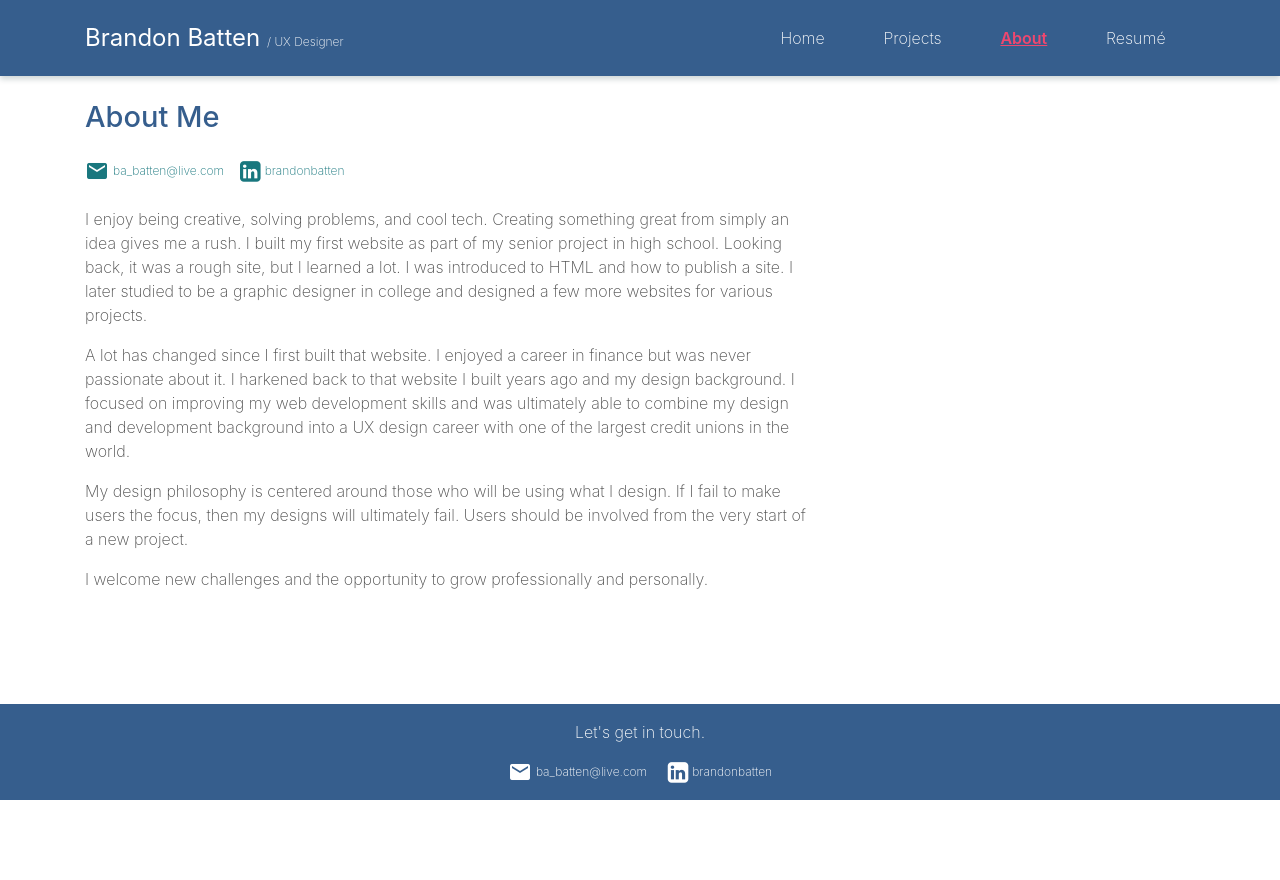
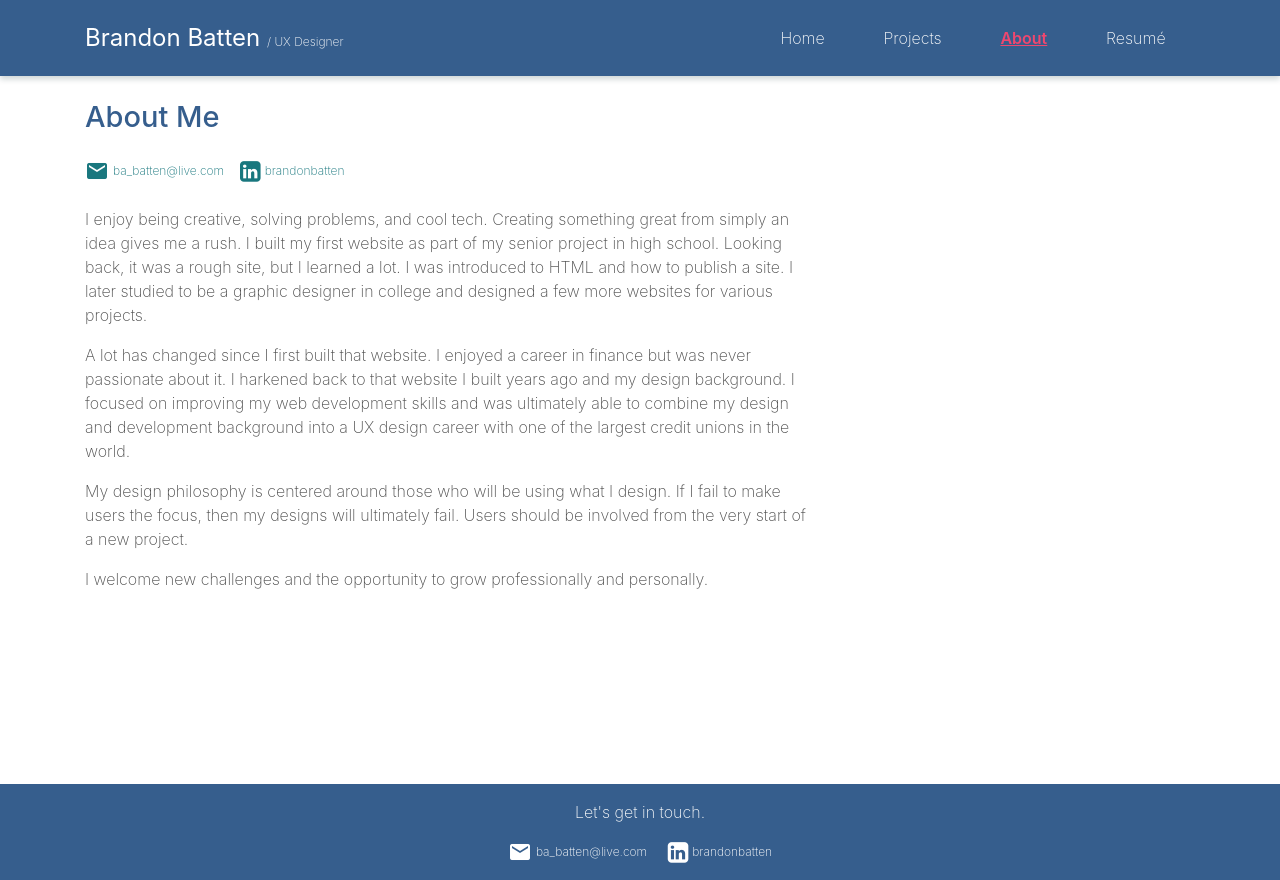
Before and after one commit to ba-batten/uxportfolio, a plain HTML site: page about.html in a window 1280 px wide. Before the commit the page ends 800 px from the top, so only its background shows below. Drawn offline with nearby package versions, Linux system fonts and the light colour scheme.

Commit message:
Move footer down on about page

```diff
--- a/about.html
+++ b/about.html
@@ -107,7 +107,7 @@
     </div>
 
 
-    <footer id="footer" class="container-fluid d-flex flex-column align-items-center">
+    <footer id="footer" class="container-fluid d-flex flex-column align-items-center" style="bottom: -80px">
       <p class="text-center">Let's get in touch.</p>
       <div class="d-flex justify-content-around contact-wrapper">
         <a href="mailto:ba_batten@live.com" class="d-flex align-items-center"><span class="material-icons mr-1">email</span><span>ba_batten@live.com</span></a>
```
